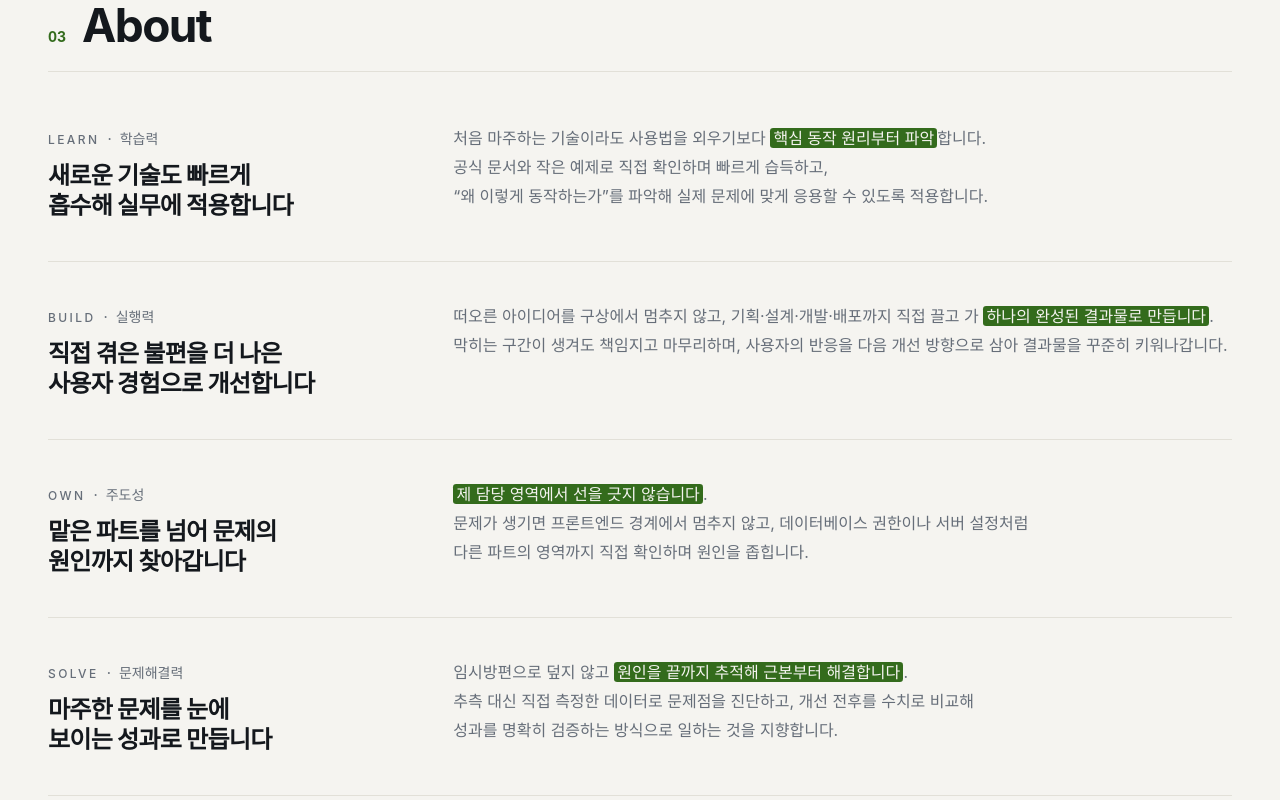
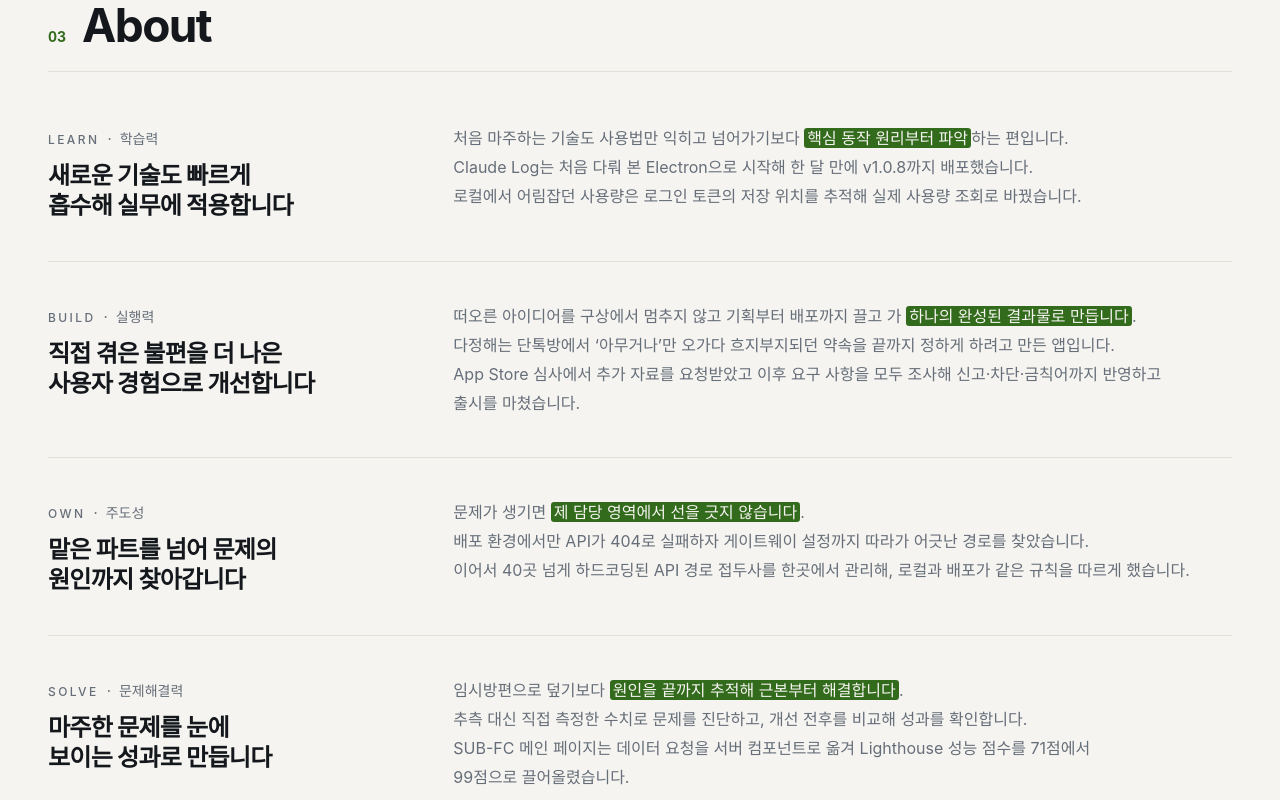
Before and after one commit to seong5/seong5.github.io, a Next.js app: page / in a window 1280 px wide. Shown: the part 2200-3000 px from the top of the page. Built offline with nearby package versions, Linux system fonts and the light colour scheme; a web font is replaced by a local one.

Commit message:
📝 docs: About 역량 본문을 검증된 프로젝트 사례 중심으로 재작성

```diff
--- a/app/components/About.tsx
+++ b/app/components/About.tsx
@@ -10,9 +10,9 @@ const ABOUT = [
     label: '학습력',
     title: '새로운 기술도 빠르게 흡수해 실무에 적용합니다',
     body: [
-      '처음 마주하는 기술이라도 사용법을 외우기보다 ==핵심 동작 원리부터 파악==합니다.',
-      '공식 문서와 작은 예제로 직접 확인하며 빠르게 습득하고,',
-      '“왜 이렇게 동작하는가”를 파악해 실제 문제에 맞게 응용할 수 있도록 적용합니다.',
+      '처음 마주하는 기술도 사용법만 익히고 넘어가기보다 ==핵심 동작 원리부터 파악==하는 편입니다.',
+      'Claude Log는 처음 다뤄 본 Electron으로 시작해 한 달 만에 v1.0.8까지 배포했습니다.',
+      '로컬에서 어림잡던 사용량은 로그인 토큰의 저장 위치를 추적해 실제 사용량 조회로 바꿨습니다.',
     ],
   },
   {
@@ -20,8 +20,9 @@ const ABOUT = [
     label: '실행력',
     title: '직접 겪은 불편을 더 나은 사용자 경험으로 개선합니다',
     body: [
-      '떠오른 아이디어를 구상에서 멈추지 않고, 기획·설계·개발·배포까지 직접 끌고 가 ==하나의 완성된 결과물로 만듭니다==.',
-      '막히는 구간이 생겨도 책임지고 마무리하며, 사용자의 반응을 다음 개선 방향으로 삼아 결과물을 꾸준히 키워나갑니다.',
+      '떠오른 아이디어를 구상에서 멈추지 않고 기획부터 배포까지 끌고 가 ==하나의 완성된 결과물로 만듭니다==.',
+      '다정해는 단톡방에서 ‘아무거나’만 오가다 흐지부지되던 약속을 끝까지 정하게 하려고 만든 앱입니다.',
+      'App\u00A0Store 심사에서 추가 자료를 요청받았고 이후 요구 사항을 모두 조사해 신고·차단·금칙어까지 반영하고 출시를 마쳤습니다.',
     ],
   },
   {
@@ -29,9 +30,9 @@ const ABOUT = [
     label: '주도성',
     title: '맡은 파트를 넘어 문제의 원인까지 찾아갑니다',
     body: [
-      '==제 담당 영역에서 선을 긋지 않습니다==.',
-      '문제가 생기면 프론트엔드 경계에서 멈추지 않고, 데이터베이스 권한이나 서버 설정처럼',
-      '다른 파트의 영역까지 직접 확인하며 원인을 좁힙니다.',
+      '문제가 생기면 ==제 담당 영역에서 선을 긋지 않습니다==.',
+      '배포 환경에서만 API가 404로 실패하자 게이트웨이 설정까지 따라가 어긋난 경로를 찾았습니다.',
+      '이어서 40곳 넘게 하드코딩된 API 경로 접두사를 한곳에서 관리해, 로컬과 배포가 같은 규칙을 따르게 했습니다.',
     ],
   },
   {
@@ -39,9 +40,9 @@ const ABOUT = [
     label: '문제해결력',
     title: '마주한 문제를 눈에 보이는 성과로 만듭니다',
     body: [
-      '임시방편으로 덮지 않고 ==원인을 끝까지 추적해 근본부터 해결합니다==.',
-      '추측 대신 직접 측정한 데이터로 문제점을 진단하고, 개선 전후를 수치로 비교해',
-      '성과를 명확히 검증하는 방식으로 일하는 것을 지향합니다.',
+      '임시방편으로 덮기보다 ==원인을 끝까지 추적해 근본부터 해결합니다==.',
+      '추측 대신 직접 측정한 수치로 문제를 진단하고, 개선 전후를 비교해 성과를 확인합니다.',
+      'SUB-FC 메인 페이지는 데이터 요청을 서버 컴포넌트로 옮겨 Lighthouse 성능 점수를 71점에서 99점으로 끌어올렸습니다.',
     ],
   },
 ];
```
